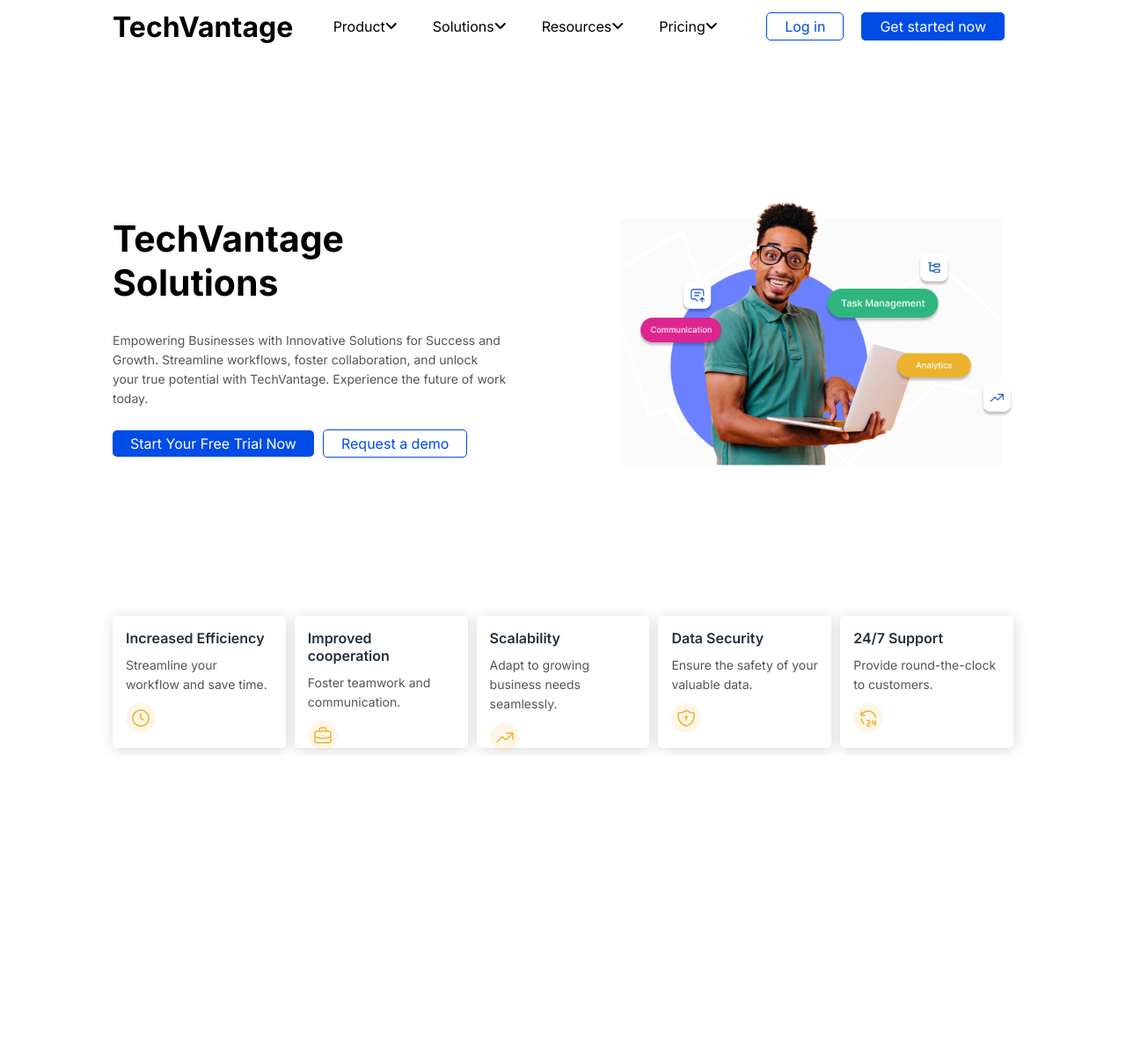
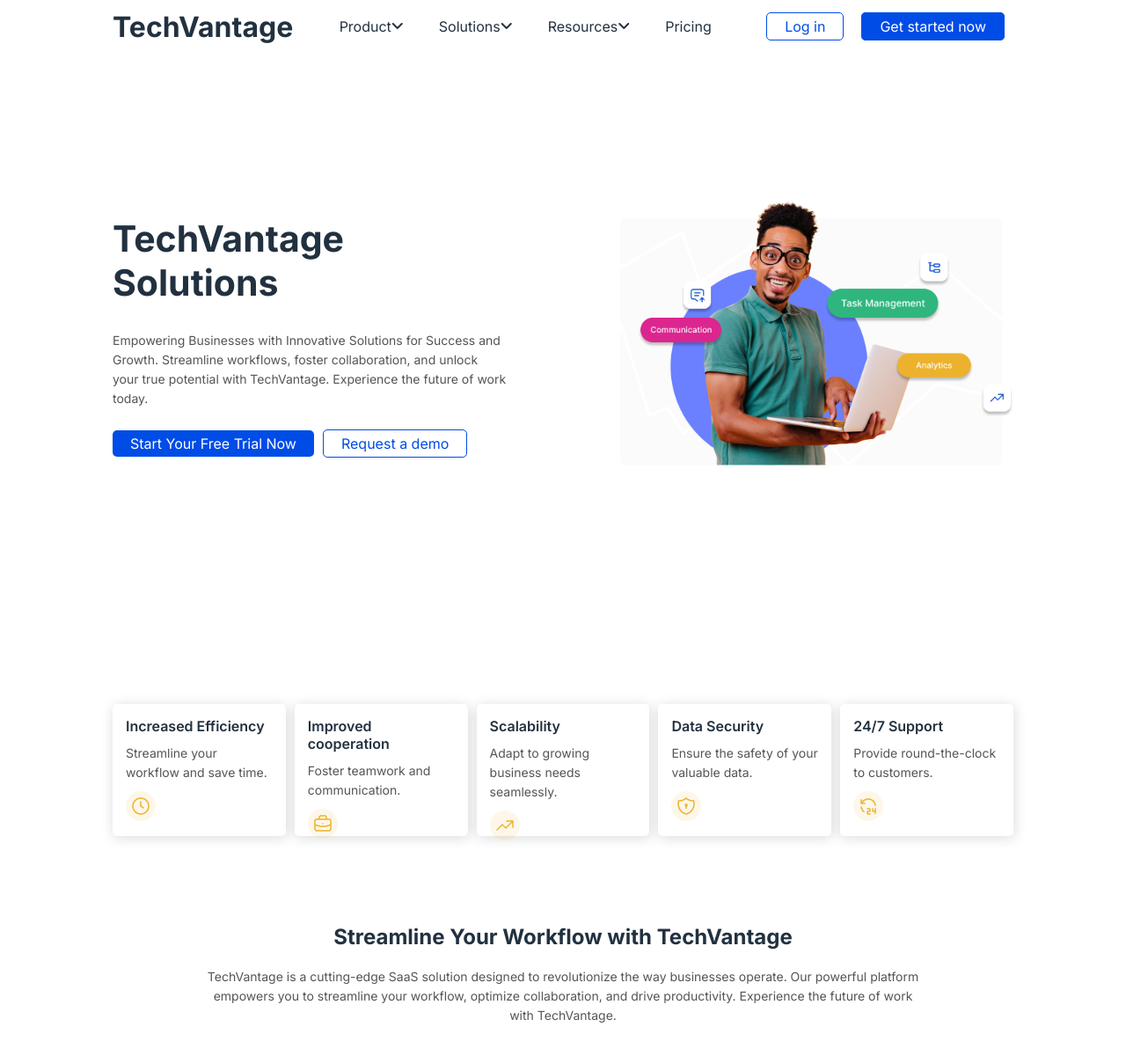
Before and after one commit to MD-Moniruzzaman-Arafat/TechVantage, a plain HTML site: page index.html in a window 1280 px wide. Shown: the whole page at 88% size. Before the commit the page ends 859 px from the top, so only its background shows below. Drawn offline with Linux system fonts and the light colour scheme.

Commit message:
streamline section

```diff
--- a/index.html
+++ b/index.html
@@ -5,6 +5,8 @@
       <meta charset="UTF-8">
       <meta name="viewport" content="width=device-width, initial-scale=1.0">
       <title>TechVantage</title>
+
+      <link rel="shortcut icon" href="./image/hubspot-1 1.png" type="image/x-icon">
 
       <link rel="stylesheet" href="https://cdnjs.cloudflare.com/ajax/libs/font-awesome/6.5.1/css/all.min.css"
             integrity="sha512-DTOQO9RWCH3ppGqcWaEA1BIZOC6xxalwEsw9c2QQeAIftl+Vegovlnee1c9QX4TctnWMn13TZye+giMm8e2LwA=="
@@ -32,7 +34,7 @@
                                     </li>
                                     <li><a href="" class="menu">Resources <i class="fa-solid fa-angle-down"></i></a>
                                     </li>
-                                    <li><a href="" class="menu">Pricing <i class="fa-solid fa-angle-down"></i></a></li>
+                                    <li><a href="">Pricing </a></li>
                               </ul>
                         </nav>
                   </div>
@@ -102,6 +104,15 @@
                         </div>
                   </div>
             </section>
+
+            <section id="streamline-section">
+                  <div id="streamline-container">
+                        <h1>Streamline Your Workflow with TechVantage</h1>
+                        <p>TechVantage is a cutting-edge SaaS solution designed to revolutionize the way businesses
+                              operate. Our powerful platform empowers you to streamline your workflow, optimize
+                              collaboration, and drive productivity. Experience the future of work with TechVantage.</p>
+                  </div>
+            </section>
       </main>
 
       <!-- footer section -->
--- a/style.css
+++ b/style.css
@@ -14,6 +14,10 @@
       height: 60px;
 }
 
+#header-logo {
+      color: #223140;
+}
+
 #header-menu nav ul {
       list-style: none;
       display: flex;
@@ -26,7 +30,7 @@
 #header-menu nav ul li a {
       text-decoration: none;
       cursor: pointer;
-      color: black;
+      color: #223140;
 }
 
 .menu {
@@ -85,6 +89,7 @@ main {
 
 #slider-content h1 {
       font-size: 41px;
+      color: #223140;
 }
 
 #slider-content p {
@@ -134,6 +139,7 @@ main {
 #card-container {
       display: flex;
       gap: 10px;
+      margin: 100px 0;
 }
 
 .card {
@@ -166,3 +172,25 @@ main {
       border-radius: 50%;
       padding: 5px;
 }
+
+/* streamline section */
+#streamline-container {
+      margin: 100px;
+}
+
+#streamline-container h1 {
+      text-align: center;
+      margin-bottom: 20px;
+      color: #223140;
+}
+
+#streamline-container p {
+      text-align: center;
+      line-height: 22px;
+      font-size: 14px;
+      font-style: normal;
+      font-weight: 400;
+      line-height: 22px;
+      margin: 10px 0;
+      color: #535558;
+}
```
Also changed, not shown: image/hubspot-1 1.png (added).
